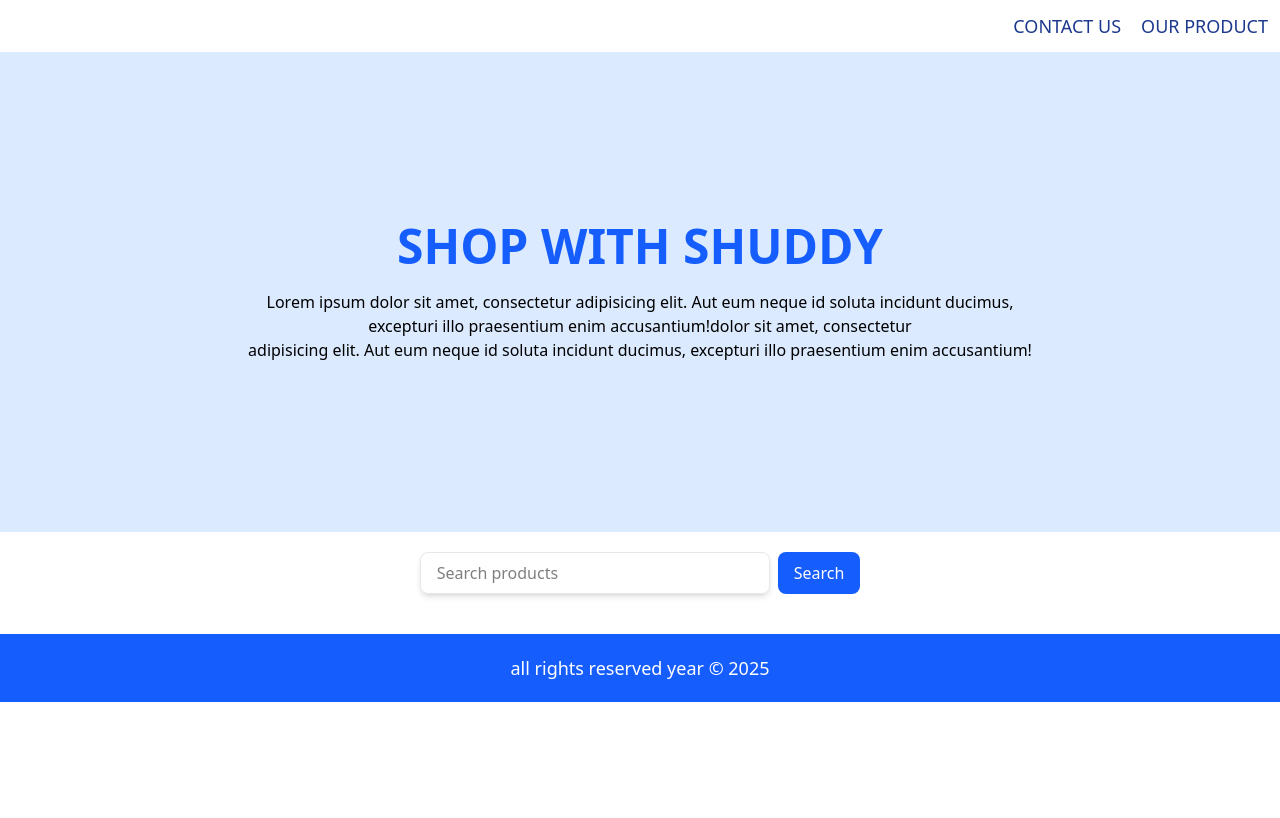
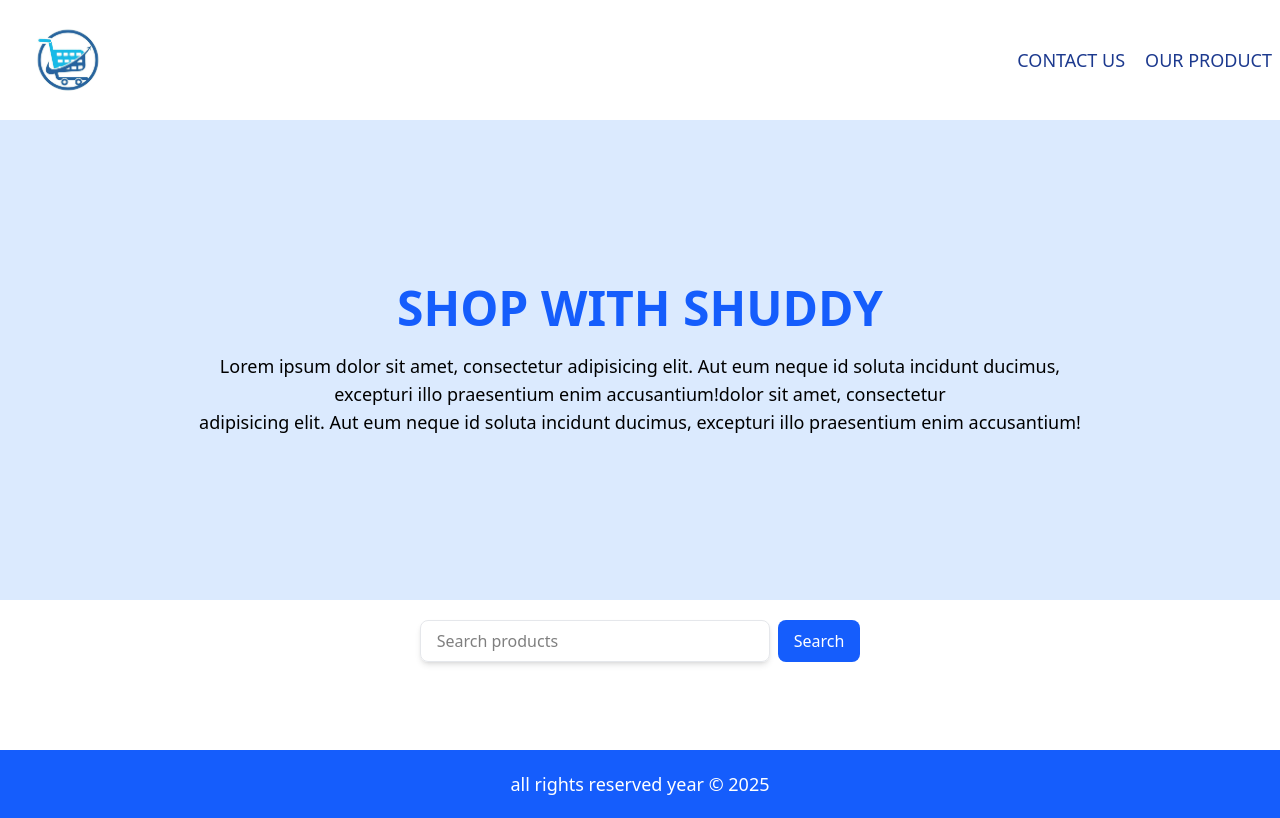
Before and after one commit to shuddy05/product-store, a plain HTML site: page index.html in a window 1280 px wide. Drawn offline with nearby package versions, Linux system fonts and the light colour scheme; no server answers.

Commit message:
second commit

```diff
--- a/index.html
+++ b/index.html
@@ -8,10 +8,10 @@
     <link rel="stylesheet" href="style.css" />
   </head>
   <body>
-    <header class="bg-white p-3">
+    <header class="bg-white max-w-[1440px] px-2 mx-auto sticky top-0">
       <nav class="flex justify-between items-center">
         <div>
-         <img src="travel-cart-logo-design-travel-shop-logo-design-template-free-vector.jpg" alt="" class="max-w-[150px]">
+          <img src="logo.png" alt="" class="max-w-[100px] md:max-w-[120px]" />
         </div>
         <div class="hidden md:flex gap-5">
           <a href="#" class="text-lg font-medium text-blue-900">CONTACT US</a>
@@ -20,14 +20,14 @@
       </nav>
     </header>
     <main>
-      <section>
+      <section class="max-w-[1440px] mx-auto my-0">
         <div
           class="hero-section bg-blue-100 p-10 flex flex-col gap-5 justify-center items-center h-[60vh]"
         >
-          <h1 class="text-center font-bold text-blue-600 text-5xl">
+          <h1 class="text-center font-bold text-blue-600 text-4xl md:text-5xl">
             SHOP WITH SHUDDY
           </h1>
-          <p class="text-center">
+          <p class="text-[12px] md:text-lg text-center">
             Lorem ipsum dolor sit amet, consectetur adipisicing elit. Aut eum
             neque id soluta incidunt ducimus, <br />excepturi illo praesentium
             enim accusantium!dolor sit amet, consectetur <br />adipisicing elit.
@@ -36,7 +36,7 @@
           </p>
         </div>
       </section>
-      <section>
+      <section class="max-w-[1440px] mx-auto">
         <div class="flex items-center justify-center mt-5">
           <form action="" class="w-full flex gap-2 justify-center">
             <input
@@ -59,9 +59,11 @@
       >
         <h1 class="text-red-700">This Product is not available!</h1>
       </div>
-      <section
-        class="products-section p-5 flex flex-wrap items-center justify-center gap-3"
-      ></section>
+      <section class="max-w-[1440px] px-4 py-6 mx-auto">
+        <div
+          class="products-section p-5 flex flex-wrap items-center justify-center gap-3"
+        ></div>
+      </section>
     </main>
     <footer class="flex justify-center items-center p-5 bg-blue-600">
       <h1 class="text-lg font-medium text-white">
```
Also changed, not shown: logo.png (added).
